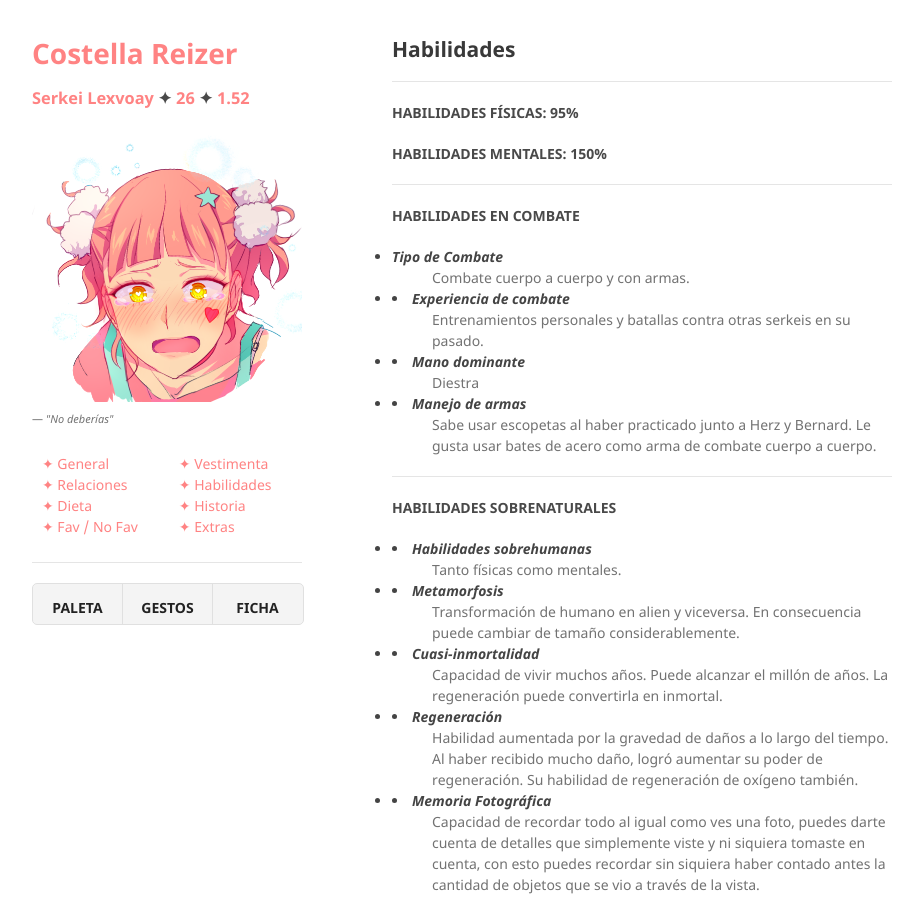
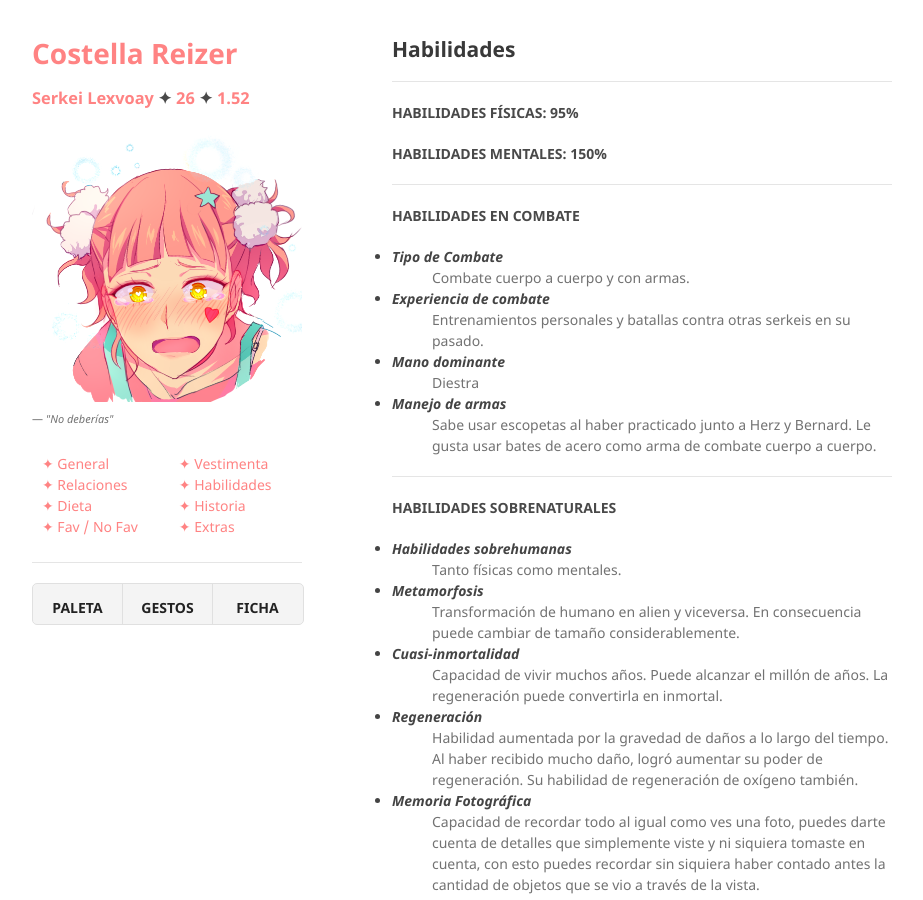
Before and after one commit to BlairSander/costella, a Jekyll site: the page built from habilidades.md, in a window 1280 px wide and 900 px high. Shown: the whole window, without its empty margins (178-1101 px from the left). Built offline with Jekyll 4.4.1, drawn with Linux system fonts in a browser that asks for light colours; our own code applies the rules of GitHub Pages for plain Markdown files.

```diff
--- a/habilidades.md
+++ b/habilidades.md
@@ -15,11 +15,11 @@ layout: default
 <dl>
 <dt>Tipo de Combate</dt>
 <dd>Combate cuerpo a cuerpo y con armas.</dd>
-<dt><li>Experiencia de combate</li></dt>
+<dt>Experiencia de combate</dt>
 <dd>Entrenamientos personales y batallas contra otras serkeis en su pasado.</dd>
-<dt><li>Mano dominante</li></dt>
+<dt>Mano dominante</dt>
 <dd>Diestra</dd>
-<dt><li>Manejo de armas</li></dt>
+<dt>Manejo de armas</dt>
 <dd>Sabe usar escopetas al haber practicado junto a Herz y Bernard. Le gusta usar bates de acero como arma de combate cuerpo a cuerpo.</dd>
 </dl>
 
@@ -28,17 +28,17 @@ layout: default
 #### HABILIDADES SOBRENATURALES
 
 <dl>
-<dt><li>Habilidades sobrehumanas</li></dt>
+<dt>Habilidades sobrehumanas</dt>
 <dd>Tanto físicas como mentales.</dd>
-<dt><li>Metamorfosis</li></dt>
+<dt>Metamorfosis</dt>
 <dd>Transformación de humano en alien y viceversa. En consecuencia puede cambiar de tamaño considerablemente.</dd>
-<dt><li>Cuasi-inmortalidad</li></dt>
+<dt>Cuasi-inmortalidad</dt>
 <dd>Capacidad de vivir muchos años. Puede alcanzar el millón de años. La regeneración puede convertirla en inmortal. </dd>
-<dt><li>Regeneración</li></dt>
+<dt>Regeneración</dt>
 <dd>Habilidad aumentada por la gravedad de daños a lo largo del tiempo. Al haber recibido mucho daño, logró aumentar su poder de regeneración. Su habilidad de regeneración de oxígeno también.</dd>
-<dt><li>Memoria Fotográfica</li></dt>
+<dt>Memoria Fotográfica</dt>
 <dd>Capacidad de recordar todo al igual como ves una foto, puedes darte cuenta de detalles que simplemente viste y ni siquiera tomaste en cuenta, con esto puedes recordar sin siquiera haber contado antes la cantidad de objetos que se vio a través de la vista.</dd>
-<dt><li>Reproducción</li></dt>
+<dt>Reproducción</dt>
 <dd>Sólo puede reproducirse en su forma “humana”, haciéndolo compatible con las diferentes especies (humanas, mutantes, etc.).</dd>
 </dl>
 
@@ -47,14 +47,14 @@ layout: default
 #### HABILIDADES COMO BESTIA ACUÁTICA
 
 <dl>
-<dt><li>Sonoquinesis</li></dt>
+<dt>Sonoquinesis</dt>
 <dd>O ecoquinesis. Le permite manipular las ondas sonoras. Puede emitir un grito que entorpece al enemigo dejándolo cerca del ACV. El sonido alcanza un alto rango y su efecto puede afectar la audición de forma irreversible al igual que generar daños en la salud si es que se sobrevive al mismo. También tiene el poder quebrar cosas como cristales.</dd>
-<dt><li>Visión Térmica</li></dt>
+<dt>Visión Térmica</dt>
 <dd>Detecta la radiación infrarroja, esta capacidad le permite detectar la presencia de presas de sangre caliente en tres dimensiones. La superposición de imágenes térmicas y visuales dentro del cerebro le permite rastrear con gran precisión y velocidad.</dd>
-<dt><li>Inmersión</li></dt>
+<dt>Inmersión</dt>
 <dd>Sobrevivir a las más altas presiones de las profundidades oceánicas, 3000–6000 metros bajo el agua.</dd>
-<dt><li>Espinas</li></dt>
+<dt>Espinas</dt>
 <dd>Largas espinas filosas alrededor de las extremidades</dd>
-<dt><li>Secreción ácida</li></dt>
+<dt>Secreción ácida</dt>
 <dd>Secreción ácida y viscosa alrededor del cuerpo para protegerse de ataques cuerpo a cuerpo.</dd>
 </dl>
```
